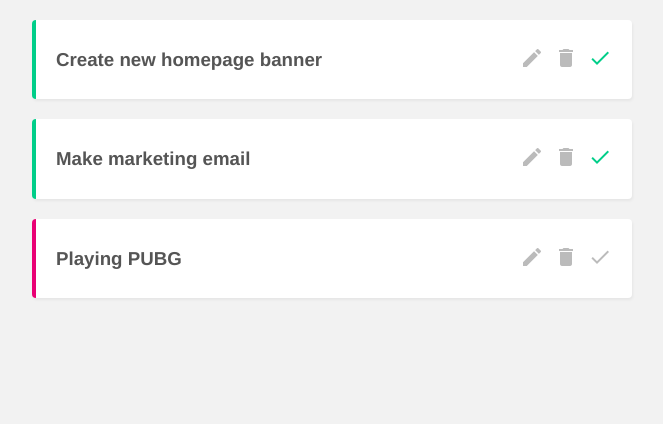
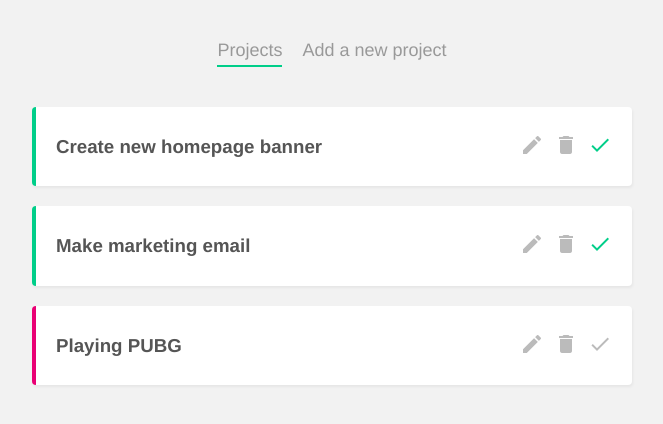
Before and after one commit to mic7x4/vue-js-3, a Vue app in the folder project-planner/: page / in a window 1280 px wide. Shown: the top 424 px of the page, without its empty margins (308-971 px from the left). Built offline with nearby package versions, Linux system fonts and the light colour scheme; data requests are answered from the project's data file.

Commit message:
adding navbar

```diff
--- a/project-planner/src/App.vue
+++ b/project-planner/src/App.vue
@@ -1,10 +1,18 @@
 <template>
-  <nav>
-
-  </nav>
+  <Navbar/>
   <router-view/>
 </template>
 
+<script>
+  import Navbar from "./components/Navbar.vue";
+
+  export default {
+    components:{
+    Navbar,
+    Navbar
+}
+  }
+</script>
 <style>
 
   body {
--- /dev/null
+++ b/project-planner/src/components/Navbar.vue
@@ -0,0 +1,31 @@
+<template>
+  <nav class="main-nav">
+    <router-link :to="{name:'home'}">Projects</router-link>
+    <router-link :to="{name:'AddProject'}">Add a new project</router-link>
+  </nav>
+</template>
+
+<script>
+export default {
+
+}
+</script>
+
+<style>
+
+.main-nav {
+    text-align: center;
+    margin: 40px auto;
+}
+.main-nav a {
+    display: inline-block;
+    text-decoration: none;
+    margin: 0 10px;
+    color: #999;
+    font-size: 18px;
+}
+a.router-link-active {
+    border-bottom: 2px solid #00ce89;
+    padding-bottom: 4px;
+}
+</style>
```
